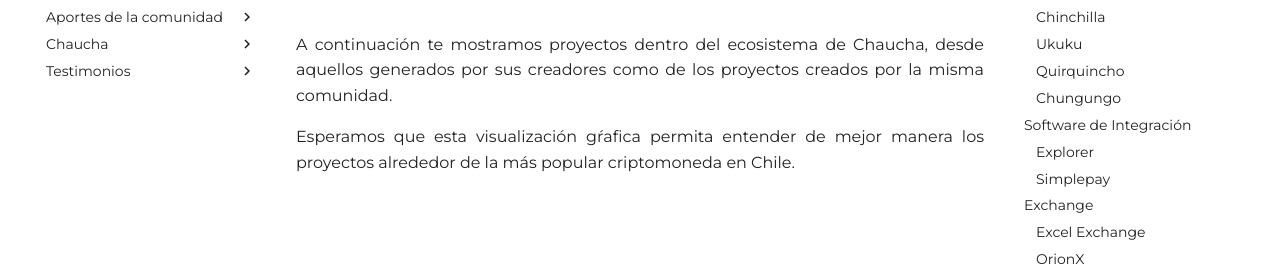
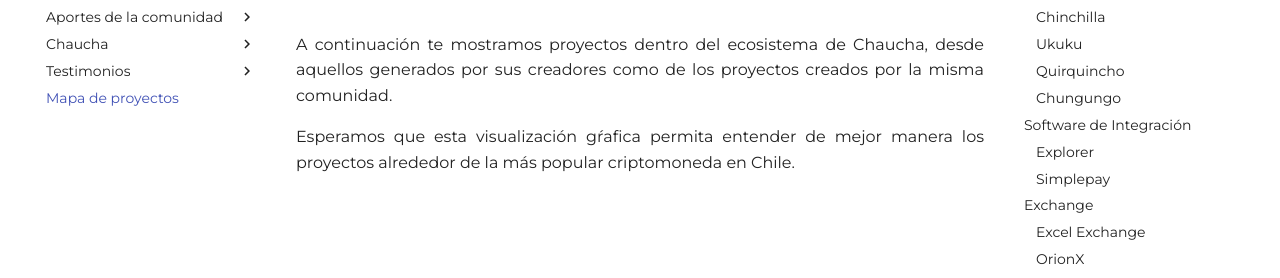
Before and after one commit to proyecto-chaucha/docs, an MkDocs documentation site: the page built from docs/map.md, in a window 1280 px wide. Shown: the part 148-426 px from the top of the page. Built offline with MkDocs 1.6.1 and Material for MkDocs 9.7.7, drawn with Linux system fonts in a browser that asks for light colours; comment, search, counter and statistics services are not loaded; old or Windows-style settings are respelled for this version of MkDocs.

Commit message:
añadido mapa de proyectos

```diff
--- a/mkdocs.yml
+++ b/mkdocs.yml
@@ -16,6 +16,7 @@
     - Testimonios:
       - La Chaucha y los dibujos: testimonios/leo.md
       - La chauchera perdida: testimonios/pablo.md
+    - Mapa de proyectos: map.md
 
 theme:
   name: 'material'
```
